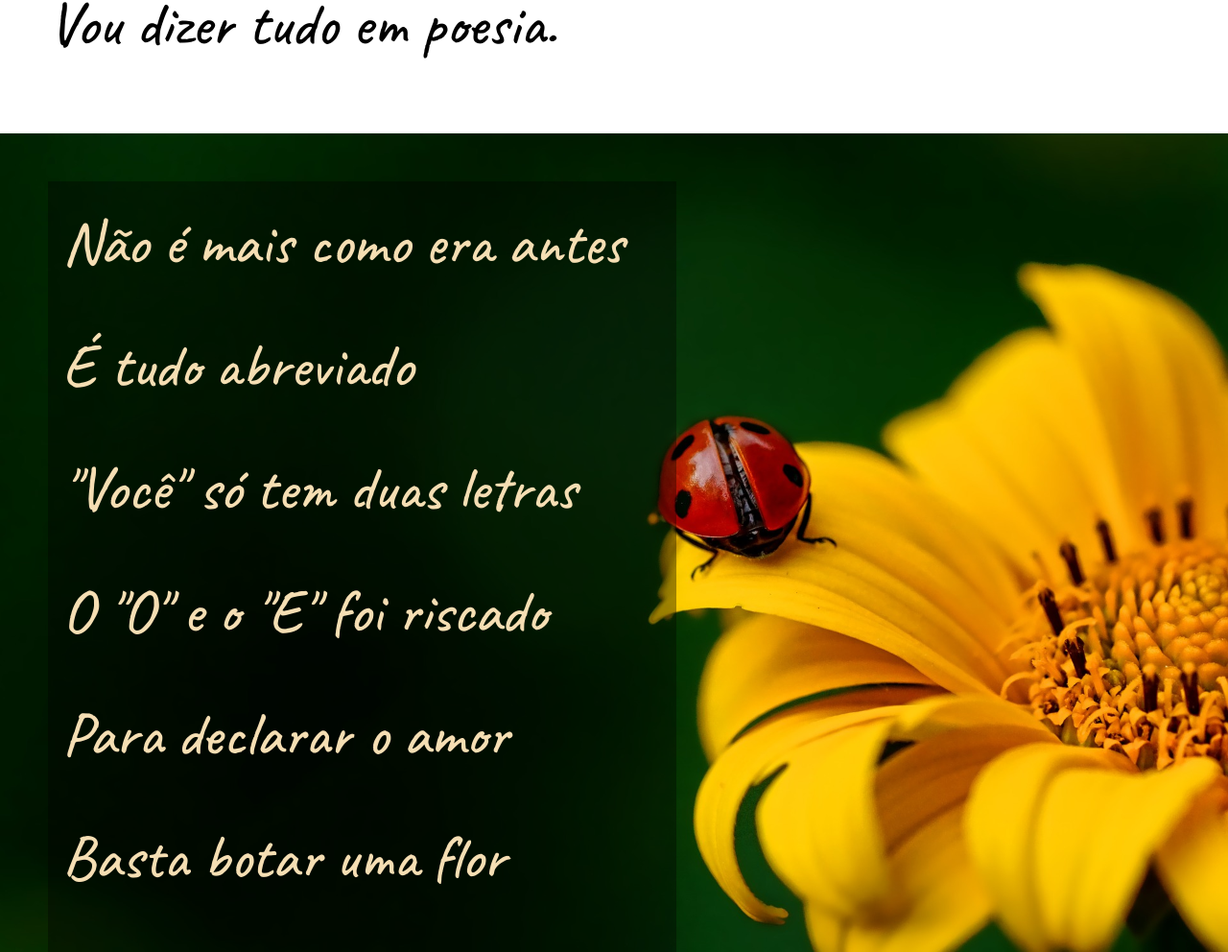
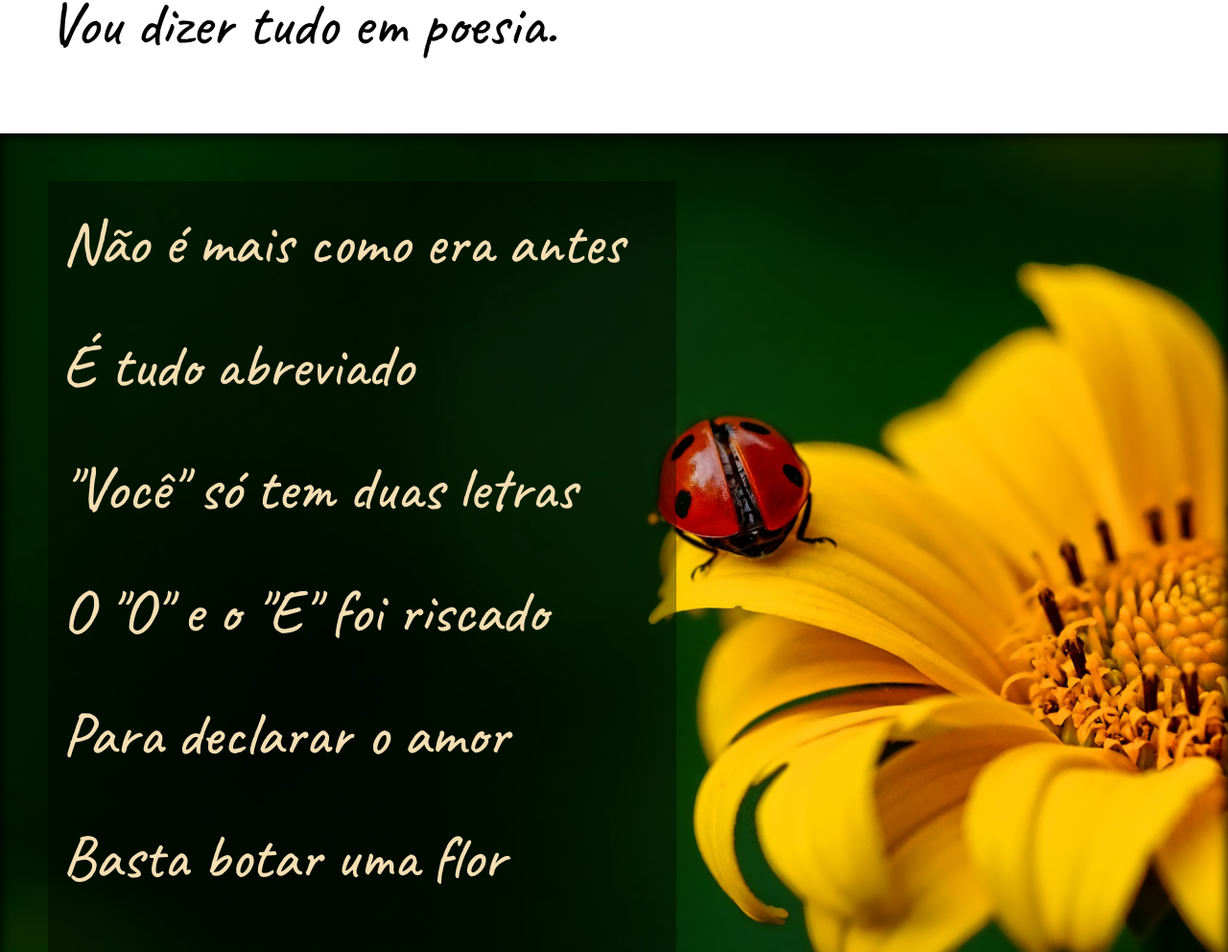
Before and after one commit to Joao-oliveiraf/html-css, a plain HTML site: page Modulo03/d012-proprio/index.html in a window 1280 px wide. Shown: the part 1406-2398 px from the top of the page at 96% size. Drawn offline with Linux system fonts and the light colour scheme.

Commit message:
Update style.css

```diff
--- a/Modulo03/d012-proprio/style.css
+++ b/Modulo03/d012-proprio/style.css
@@ -73,6 +73,7 @@ section.imagem{
     background-position: right center;
     color: wheat;
     margin-left: 0px;
+    box-shadow: black 0px 2px 13px 1px inset;
 }
 section.imagem > p{
     margin-left: 50px;
```
